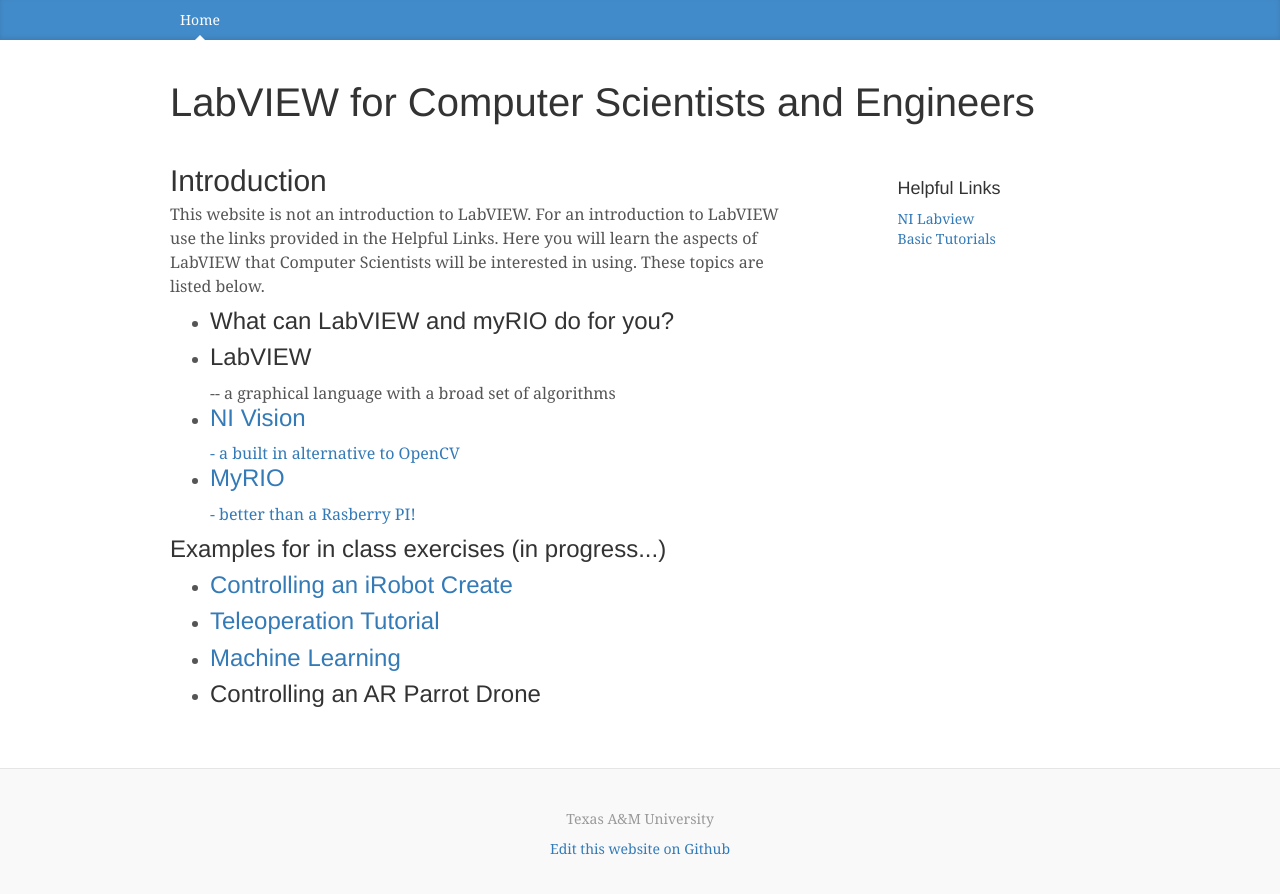
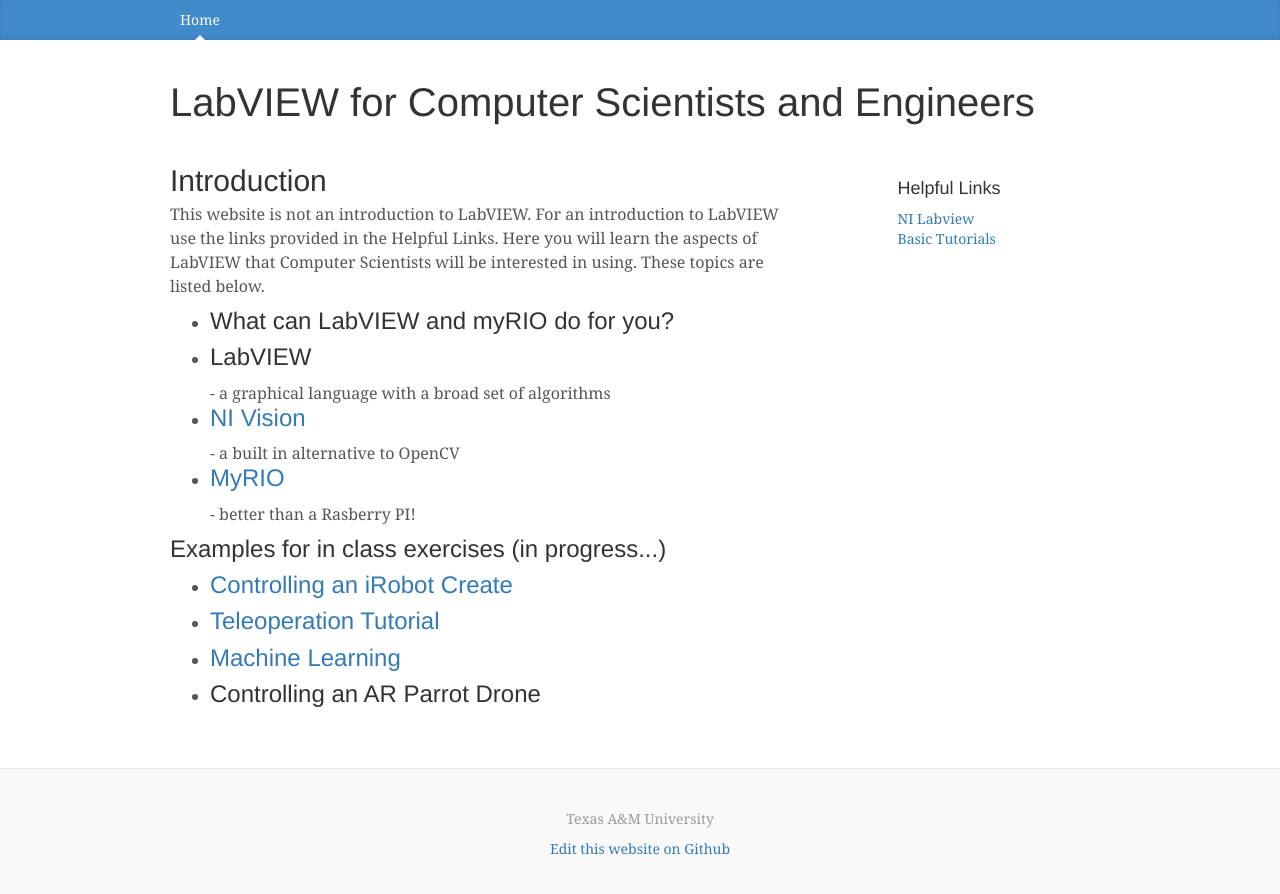
Before and after one commit to LabVIEW-Robotics/LabVIEW-Robotics.github.io, a Jekyll site: the page built from index.html, in a window 1280 px wide. Shown: the top 894 px of the page. Built offline with Jekyll 4.4.1, drawn with Linux system fonts in a browser that asks for light colours; nearby versions of some CDN libraries; Markdown is read by kramdown in place of the engine named in the settings.

Commit message:
updates to link

```diff
--- a/index.html
+++ b/index.html
@@ -14,9 +14,9 @@
 <p>
 <ul>
 <li><h3>What can LabVIEW and myRIO do for you?</h3></li>
-<li><h3>LabVIEW</h3> -- a graphical language with a broad set of algorithms</li>
-<li><h3><a href="/vision/">NI Vision</h3> - a built in alternative to OpenCV</a></li>
-<li><h3><a href="/myrio/">MyRIO</h3> - better than a Rasberry PI!</a></li>
+<li><h3>LabVIEW</h3> - a graphical language with a broad set of algorithms</li>
+<li><h3><a href="/vision/">NI Vision</a></h3> - a built in alternative to OpenCV</li>
+<li><h3><a href="/myrio/">MyRIO</a></h3> - better than a Rasberry PI!</a></li>
 </ul>
 </p>
 <p>
```
